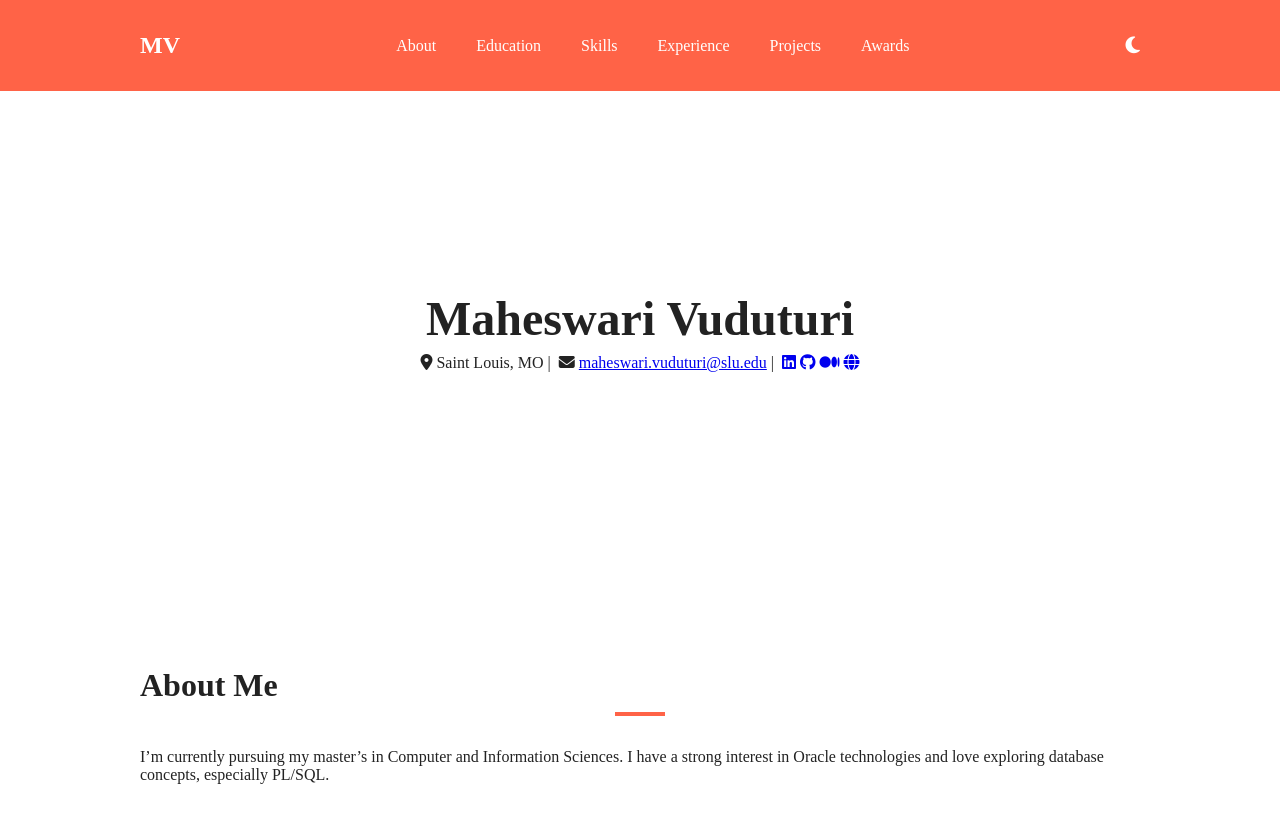
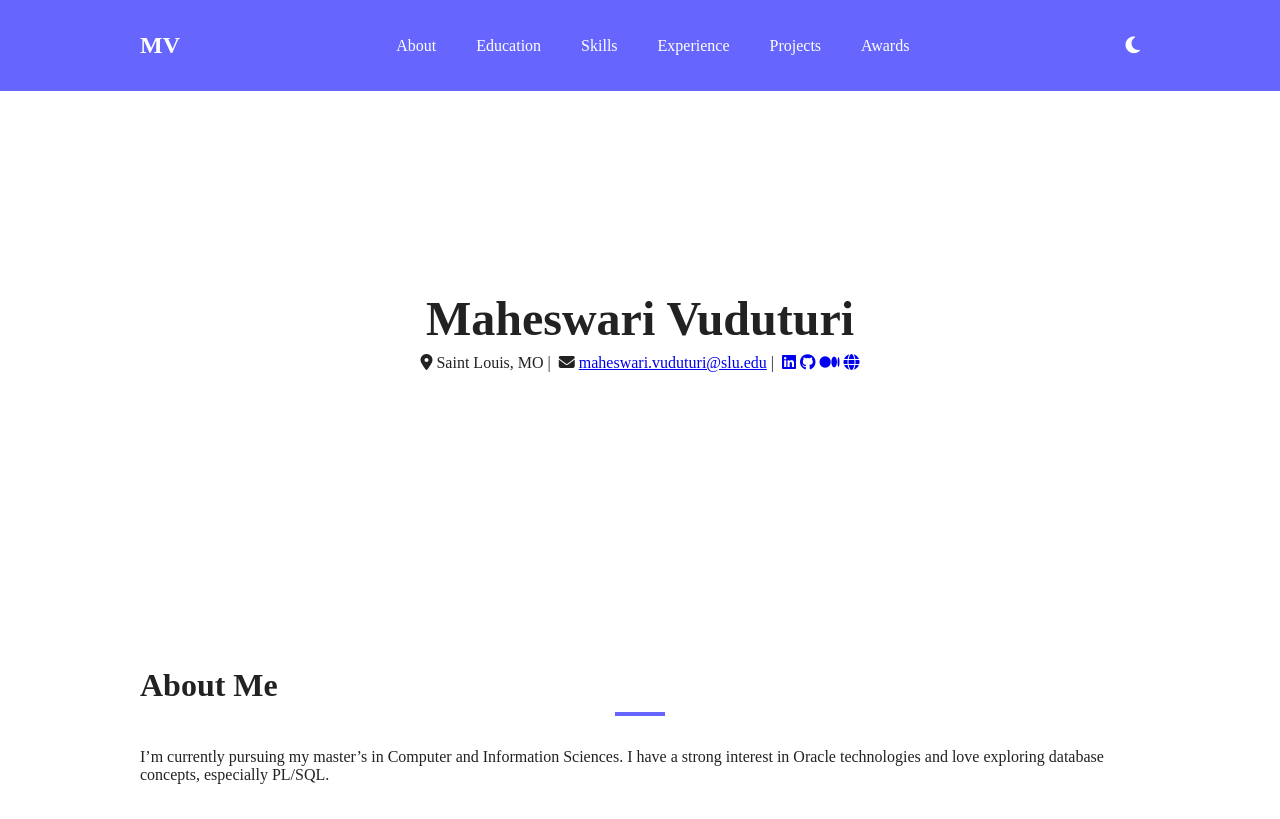
Before and after one commit to mahi-1919/Week6portfolio, a plain HTML site: page index.html in a window 1280 px wide. Shown: the top 819 px of the page. Drawn offline with nearby package versions, Linux system fonts and the light colour scheme; a small style sheet from the web is missing.

Commit message:
Update styles.css

```diff
--- a/styles.css
+++ b/styles.css
@@ -4,7 +4,7 @@
     --bg-dark: #121212;
     --fg-light: #222222;
     --fg-dark: #e0e0e0;
-    --primary: #ff6347;
+    --primary: #6666FF;
     --transition: 0.3s ease;
   }
   body[data-theme="light"] {
```
